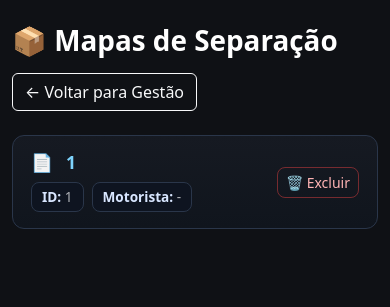
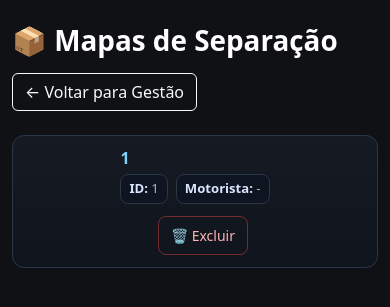
Before and after one commit to Luangscruznfe/confie-apps, a Flask app: template conferencia_app/templates/mapa_lista.html in a window 390 px wide. Shown: the top 307 px of the page. Run offline with Flask 3, Linux system fonts and the light colour scheme; the template is opened without the code that fills it: most values are stand-ins (such as "Sample title", 1, 10 or a date in 2020); some libraries are stand-ins or nearby versions.

Commit message:
layout mapa

```diff
--- a/conferencia_app/templates/mapa_lista.html
+++ b/conferencia_app/templates/mapa_lista.html
@@ -2,6 +2,7 @@
 <html lang="pt-br">
 <head>
   <meta charset="UTF-8" />
+  <meta name="viewport" content="width=device-width, initial-scale=1" />
   <title>Mapas de Separação</title>
   <link href="https://cdn.jsdelivr.net/npm/bootstrap@5.3.3/dist/css/bootstrap.min.css" rel="stylesheet">
 
@@ -13,7 +14,6 @@
     }
 
     body{ background:var(--bg); color:var(--txt); }
-
     .main-title{ font-weight:800; color:#fff; }
 
     /* ====== Cards da lista ====== */
@@ -33,8 +33,10 @@
     .mapa-title{
       font-weight:800;
       letter-spacing:.2px;
-      margin:0;
+      margin:0 0 .35rem 0;
       font-size:1.1rem;
+      line-height:1.25;
+      word-break:break-word;   /* evita overflow em nomes longos */
     }
     .mapa-title .name{ color:var(--accent); }
     .mapa-title .icon{ margin-right:.5rem; opacity:.95; }
@@ -43,14 +45,14 @@
       display:flex;
       flex-wrap:wrap;
       gap:.5rem;
-      margin-top:.5rem;
+      margin-top:.25rem;
     }
     .meta-badge{
       background:#0e1420;
       border:1px solid var(--line);
       color:var(--muted);
-      font-size:.85rem;
-      padding:4px 10px;
+      font-size:.9rem;
+      padding:5px 10px;
       border-radius:.5rem;
     }
     .meta-badge b{ color:#d8e6ff; font-weight:700; }
@@ -59,6 +61,7 @@
       border-color:rgba(239,68,68,.45);
       color:#ffb4b4;
       border-radius:.5rem;
+      white-space:nowrap;
     }
     .btn-destroy:hover{
       background:#2a1113;
@@ -66,10 +69,41 @@
       color:#ffdede;
     }
 
-    /* Link do card ocupa toda a área clicável sem sublinhar */
     .stretched{
       text-decoration:none;
       color:inherit;
+    }
+
+    /* ====== Mobile (≤ 576px) ====== */
+    @media (max-width: 576px){
+      .container{ padding-left:12px; padding-right:12px; }
+
+      .mapa-card{
+        padding:12px;
+        border-radius:12px;
+        flex-direction:column;          /* empilha conteúdo e botão */
+        align-items:stretch;
+        gap:.5rem;
+      }
+
+      .mapa-title{ font-size:1rem; margin-bottom:.35rem; }
+      .mapa-title .icon{ display:none; }
+
+      .mapa-meta{
+        gap:.35rem .5rem;
+      }
+      .meta-badge{
+        font-size:.82rem;
+        padding:4px 8px;
+      }
+
+      .mapa-actions{
+        margin-top:.25rem;
+      }
+      .btn-destroy{
+        width:100%;                     /* botão grande e fácil de tocar */
+        padding:.5rem .75rem;
+      }
     }
   </style>
 </head>
@@ -91,7 +125,6 @@
     <ul class="list-unstyled m-0 p-0">
       {% for m in mapas %}
       <li class="mapa-card d-flex justify-content-between align-items-center mb-3">
-        <!-- link cobre o conteúdo do card -->
         <a class="stretched flex-grow-1" href="{{ url_for('mapa_detalhe', numero_carga=m[0]) }}">
           <h5 class="mapa-title">
             <span class="icon">📄</span>
@@ -106,11 +139,12 @@
           </div>
         </a>
 
-        <form action="{{ url_for('mapa_deletar', numero_carga=m[0]) }}" method="post"
-              onsubmit="return confirm('Excluir mapa {{ (m[4] if m|length > 4 and m[4] else m[0]) }} e todos os itens vinculados?');"
-              class="ms-3">
-          <button type="submit" class="btn btn-sm btn-outline-danger btn-destroy">🗑️ Excluir</button>
-        </form>
+        <div class="mapa-actions ms-3">
+          <form action="{{ url_for('mapa_deletar', numero_carga=m[0]) }}" method="post"
+                onsubmit="return confirm('Excluir mapa {{ (m[4] if m|length > 4 and m[4] else m[0]) }} e todos os itens vinculados?');">
+            <button type="submit" class="btn btn-sm btn-outline-danger btn-destroy">🗑️ Excluir</button>
+          </form>
+        </div>
       </li>
       {% endfor %}
     </ul>
```
